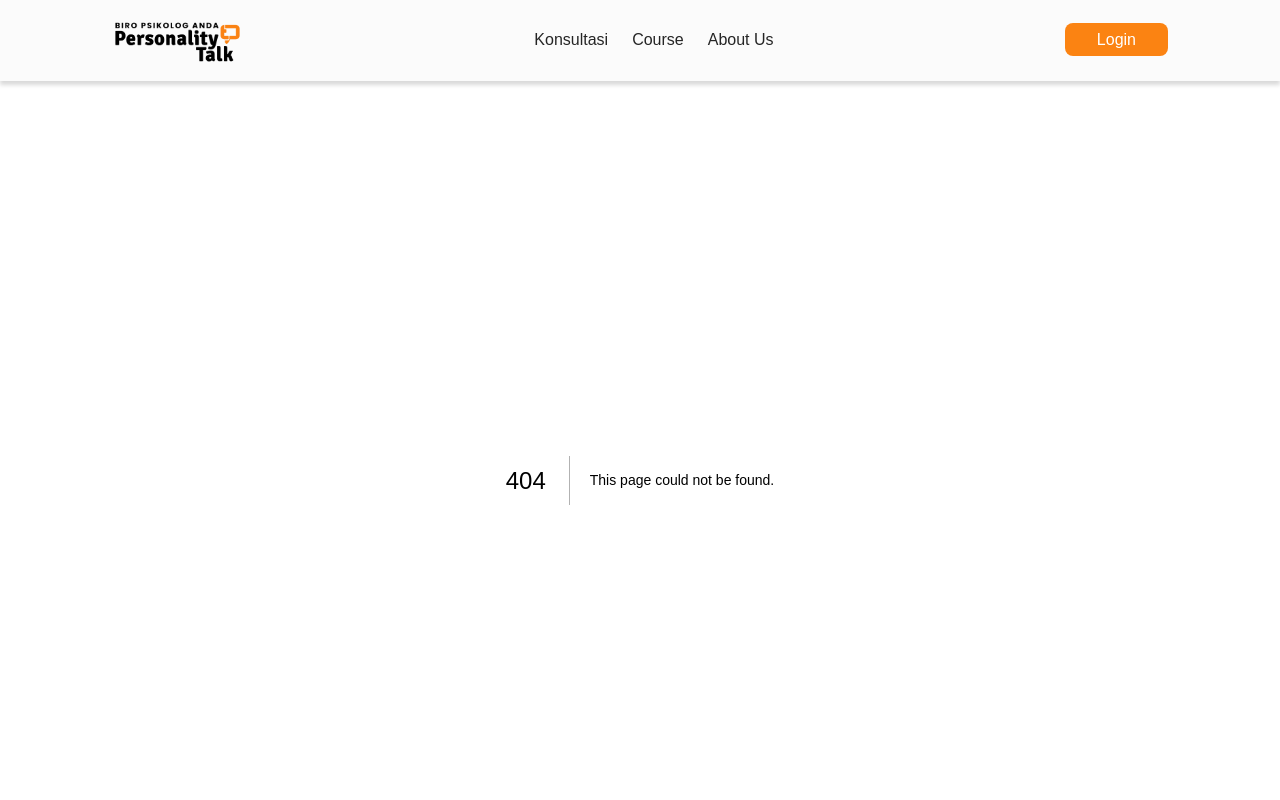
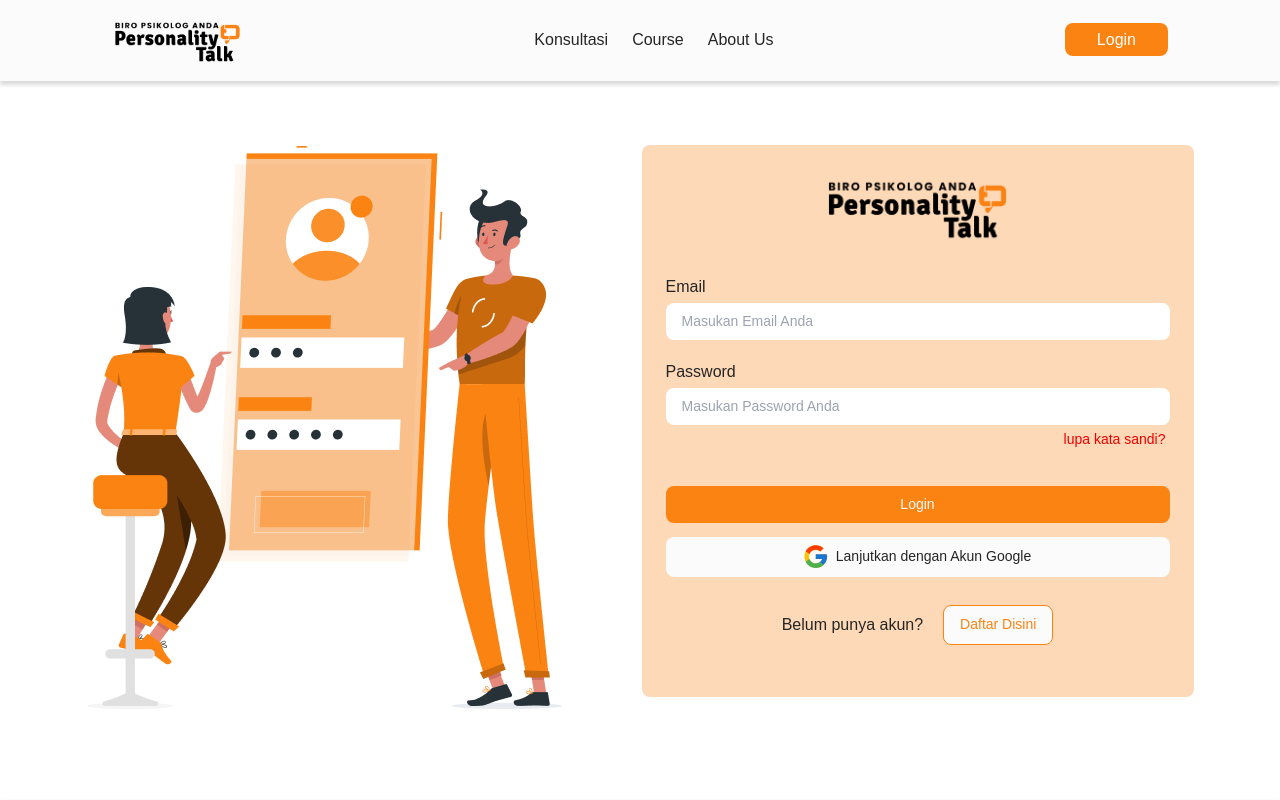
Before and after one commit to tim3-msibCDI/fe-personalitytalk, a Next.js app: page /pages/register in a window 1280 px wide. Before the commit this address had no page. Shown: the top 800 px of the page. Built offline with nearby package versions, Linux system fonts and the light colour scheme.

Commit message:
regist minus

```diff
--- /dev/null
+++ b/app/pages/register/page.jsx
@@ -0,0 +1,88 @@
+import Image from "next/image";
+
+export default function Register() {
+  return (
+    <>
+      <div className="flex flex-row mt-16 mb-24 justify-center">
+        <div className="mr-20">
+          <Image
+            src="/image/login/rafiki.png"
+            alt="Login Image"
+            width={475}
+            height={0}
+          />
+        </div>
+        <div className="bg-primarylight rounded-lg size-553">
+          <div className="grid justify-center mt-7">
+            <Image
+              src="/image/logo.webp"
+              alt="Logo"
+              width={187.32}
+              height={0}
+            />
+          </div>
+
+          <div className="text-textcolor mt-8">
+            <div className="mx-6">
+              <form action="">
+                <div className="">
+                  <div>
+                    <label className="text-m font-normal text-textcolor">
+                      Email
+                    </label>
+                  </div>
+                  <div>
+                    <input
+                      type="email"
+                      placeholder="Masukan Email Anda"
+                      id="email"
+                      className="py-2 px-4 w-full rounded-lg text-s tracking- text-textsec mt-1 font-light"
+                    />
+                  </div>
+                </div>
+                <div className="pt-5">
+                  <div>
+                    <label className="text-m font-normal text-textcolor">
+                      Password
+                    </label>
+                  </div>
+                  <div>
+                    <input
+                      type="password"
+                      placeholder="Masukan Password Anda"
+                      id="password"
+                      className="py-2 px-4 w-full rounded-lg text-s tracking- text-textsec mt-1 font-light"
+                    />
+                  </div>
+                </div>
+                <div className="text-fail text-s font-light p-1">
+                  <p className="text-right">lupa kata sandi?</p>
+                </div>
+                <button className="bg-primary text-whitebg text-s w-full py-2 px-4 mt-8 rounded-lg">
+                  Login
+                </button>
+                <button className="flex items-center px-4 py-2 bg-whitebg text-textcolor rounded-lg w-full justify-center text-s mt-3.5">
+                  <Image
+                    src="/image/icons/google.svg"
+                    alt="Google Logo" width={0} height={30}
+                    className="w-6 h-6 mr-2"
+                  />
+                  Lanjutkan dengan Akun Google
+                </button>
+              </form>
+
+              <div className="flex flex-row justify-center mt-7 ">
+                <div className="text-textcolor mr-5 py-2 ">
+                  Belum punya akun?
+                </div>
+                <button className="rounded-lg px-4 py-2 text-s font-medium bg-whitebg border border-primary text-primary">
+                  Daftar Disini
+                </button>
+              </div>
+            </div>
+          </div>
+        </div>
+      </div>
+    </>
+  );
+}
```
